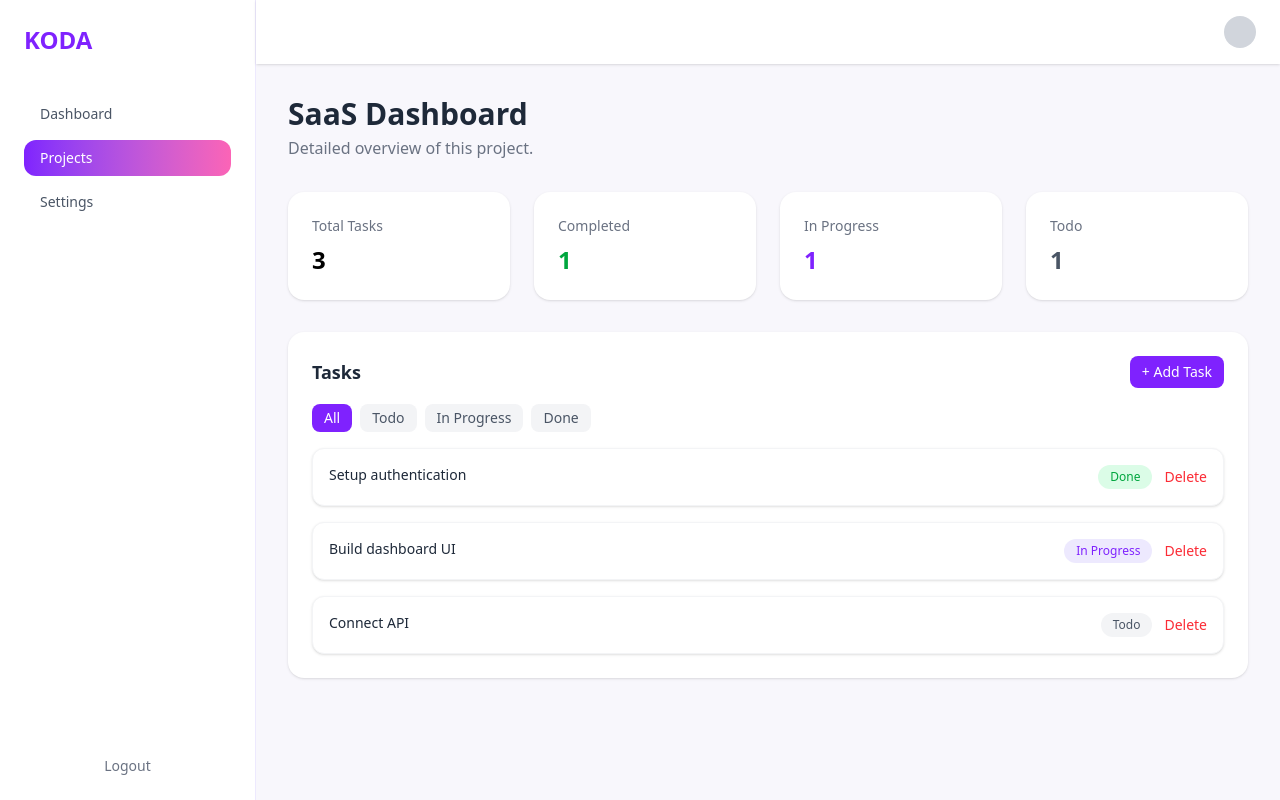
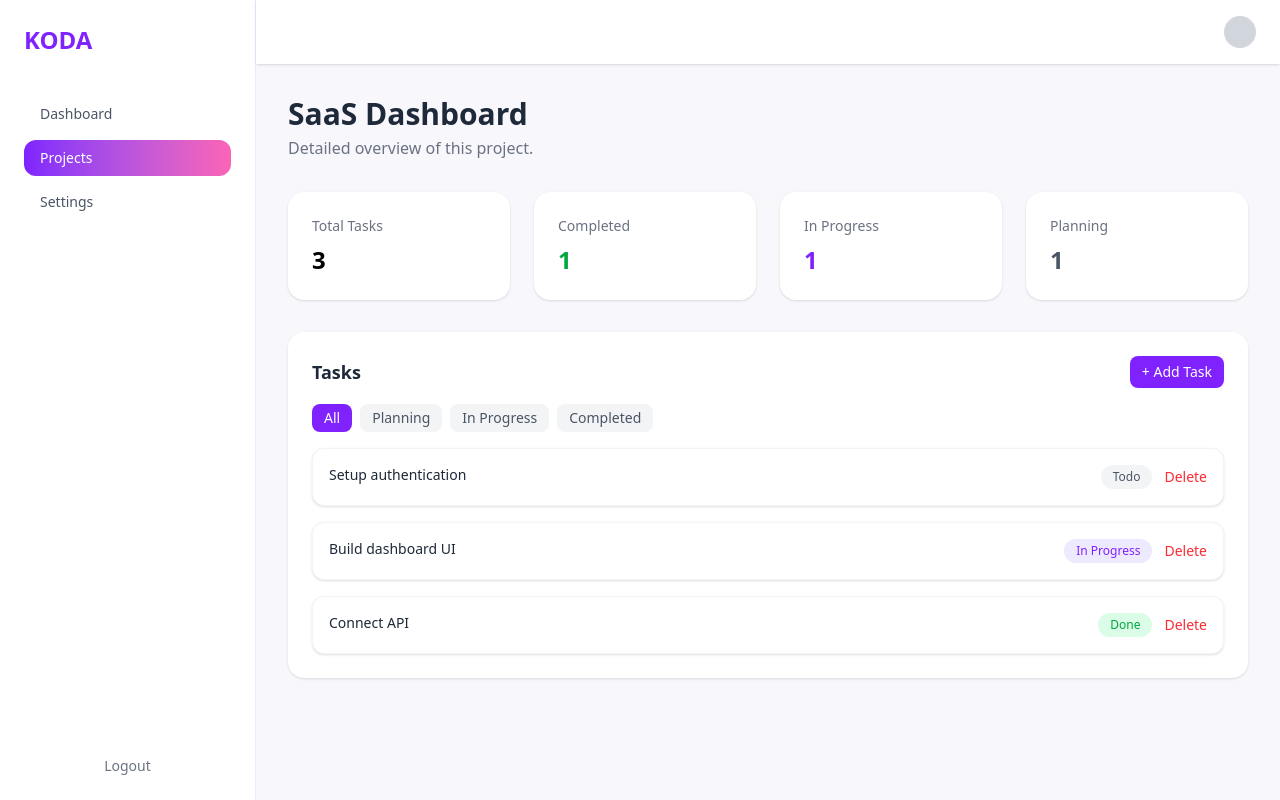
Before and after one commit to SouravDaroch/koda-dashboard, a Next.js app: page /dashboard/projects/1 in a window 1280 px wide. Built offline with nearby package versions, Linux system fonts and the light colour scheme.

Commit message:
fix: add persistant state (zustand) and fix status badge

```diff
--- a/src/app/(dashboard)/dashboard/components/StatusBadge.tsx
+++ b/src/app/(dashboard)/dashboard/components/StatusBadge.tsx
@@ -1,14 +1,15 @@
 export default function StatusBadge({
-  status,
+  status, progress
 }: {
   status: "Planning" | "In Progress" | "Completed";
+  progress: number
 }) {
   const base =
     "px-3 py-1 text-xs rounded-full font-medium";
 
-  if (status === "Completed")
+  if (status === "Completed" || progress == 100)
     return (
-      <span className={`${base} bg-violet-100 text-violet-700`}>
+      <span className={`${base} bg-green-100 text-green-600`}>
         {status}
       </span>
     );
--- a/src/app/(dashboard)/dashboard/page.tsx
+++ b/src/app/(dashboard)/dashboard/page.tsx
@@ -43,7 +43,12 @@ export default function DashboardPage() {
       (t) => t.status === "Done"
     ).length;
 
-    const progress = total === 0 ? 0 : Math.round((completed / total) * 100);
+
+    const inProgress = p.tasks.filter(
+      (t) => t.status === "In Progress"
+    ).length;
+
+    const progress = total === 0 ? 0 : Math.round((completed/total) * 100);
     return {
       id: p.id,
       name: p.name,
@@ -79,9 +84,9 @@ export default function DashboardPage() {
 
       {/* Projects Table */}
       <div className="bg-white rounded-2xl shadow-sm border border-violet-100 p-6">
-        <h2 className="text-lg font-semibold text-gray-800 mb-6">
-          Recent Projects
-        </h2>
+        <div className="flex justify-between text-lg font-semibold text-gray-800 mb-6">
+          Recent Projects <Link href={"/dashboard/projects"} className="text-sm hover:text-violet-600 text-gray-700">View All</Link>
+        </div>
 
         <div className="overflow-x-auto">
           <table className="w-full text-left border-collapse">
@@ -90,15 +95,23 @@ export default function DashboardPage() {
                 <th className="py-3">Project</th>
                 <th>Status</th>
                 <th>Tasks</th>
-                <th>Due Date</th>
+                <th className="mx-2">Due Date</th>
                 <th>Progress</th>
               </tr>
             </thead>
 
             <tbody className="text-sm text-gray-700">
-              {dashboardProjects.map((project) => (
+              {dashboardProjects.length === 0 ? (
+                <tr>
+                  <td colSpan={6} className=" text-center py-10 text-gray-500">
+                    No projects yet. Create your first project 🚀
+                  </td>
+                </tr>
+              ) : (
+                dashboardProjects.map((project) => (
                   <TableRow key={project.id} {...project} />
-              ))}
+                ))
+              )}
             </tbody>
           </table>
         </div>
@@ -132,7 +145,7 @@ function TableRow({
         <Link href={`/dashboard/projects/${id}`}>{name}</Link>
       </td>
       <td>
-        <StatusBadge status={status} />
+        <StatusBadge status={status} progress={progress} />
       </td>
       <td>{tasks}</td>
       <td>{dueDate}</td>
--- a/src/app/(dashboard)/dashboard/projects/[id]/components/AddTaskModal.tsx
+++ b/src/app/(dashboard)/dashboard/projects/[id]/components/AddTaskModal.tsx
@@ -12,7 +12,7 @@ interface Props {
 
 export default function AddTaskModal({ isOpen, onClose, projectId }: Props) {
   const [title, setTitle] = useState("");
-  const [status, setStatus] = useState<Task["status"]>("Todo");
+  const [status, setStatus] = useState<Task["status"]>("Planning");
   const addTask = useProjectStore((state) => state.addTask);
 
   if (!isOpen) return null;
@@ -28,7 +28,7 @@ export default function AddTaskModal({ isOpen, onClose, projectId }: Props) {
 
     addTask(projectId, newTask);
     setTitle("");
-    setStatus("Todo");
+    setStatus("Planning");
     onClose();
   };
 
@@ -54,9 +54,9 @@ export default function AddTaskModal({ isOpen, onClose, projectId }: Props) {
           onChange={(e) => setStatus(e.target.value as Task["status"])}
           className="w-full border border-gray-200 rounded-lg px-3 py-2 text-sm outline-none focus:ring-2 focus:ring-violet-400"
         >
-          <option value="Todo">Todo</option>
+          <option value="Planning">Planning</option>
           <option value="In Progress">In Progress</option>
-          <option value="Done">Done</option>
+          <option value="Completed">Completed</option>
         </select>
 
         <div className="flex justify-end gap-3 pt-2">
--- a/src/app/(dashboard)/dashboard/projects/[id]/page.tsx
+++ b/src/app/(dashboard)/dashboard/projects/[id]/page.tsx
@@ -59,7 +59,7 @@ export default function ProjectDetails({ params }: ProjectDetailsProps) {
         (task) => task.status === "In Progress"
     ).length;
 
-    const todoTasks = tasks.filter(
+    const PlanningTasks = tasks.filter(
         (task) => task.status === "Todo"
     ).length;
     return (
@@ -95,9 +95,9 @@ export default function ProjectDetails({ params }: ProjectDetailsProps) {
                 </div>
 
                 <div className="bg-white p-6 rounded-2xl shadow-sm">
-                    <h3 className="text-sm text-gray-500">Todo</h3>
+                    <h3 className="text-sm text-gray-500">Planning</h3>
                     <p className="text-2xl font-bold text-gray-600 mt-2">
-                        {todoTasks}
+                        {PlanningTasks}
                     </p>
                 </div>
 
@@ -121,10 +121,10 @@ export default function ProjectDetails({ params }: ProjectDetailsProps) {
                 {/* Filter Buttons UI */}
                 <div className="flex gap-2">
 
-                    {["All", "Todo", "In Progress", "Done"].map((status) => (
+                    {["All", "Planning", "In Progress", "Completed"].map((status) => (
                         <button
                             key={status}
-                            onClick={() => setFilter(status as "All" | "Todo" | "In Progress" | "Done")}
+                            onClick={() => setFilter(status as "All" |"Todo" | "In Progress" | "Done")}
                             className={`px-3 py-1 rounded-lg text-sm transition
         ${filter === status
                                     ? "bg-violet-600 text-white"
--- a/src/app/(dashboard)/dashboard/projects/components/StatusBadge.tsx
+++ b/src/app/(dashboard)/dashboard/projects/components/StatusBadge.tsx
@@ -10,7 +10,7 @@ export default function StatusBadge({
 
   if (status === "Completed")
     return (
-      <span className={`${base} bg-violet-100 text-violet-700`}>
+      <span className={`${base} bg-green-100 text-green-600`}>
         {status}
       </span>
     );
--- a/src/store/projectStore.ts
+++ b/src/store/projectStore.ts
@@ -1,7 +1,7 @@
 import { Project } from "@/types/project";
 import { Task } from "@/types/task";
 import { create } from "zustand";
-
+import { persist } from "zustand/middleware";
 
 
 interface ProjectStore {
@@ -14,7 +14,9 @@ interface ProjectStore {
   toggleTask: (projectId: string, taskId: string) => void;
 }
 
-export const useProjectStore = create<ProjectStore>((set) => ({
+export const useProjectStore = create<ProjectStore>()(
+  persist(
+    (set) => ({
   projects: [
     {
       id: "1",
@@ -22,9 +24,9 @@ export const useProjectStore = create<ProjectStore>((set) => ({
       status: "In Progress",
       dueDate: "2026-04-10",
       tasks: [
-        { id: "1", title: "Setup authentication", status: "Done" },
+        { id: "1", title: "Setup authentication", status: "Todo" },
         { id: "2", title: "Build dashboard UI", status: "In Progress" },
-        { id: "3", title: "Connect API", status: "Todo" },
+        { id: "3", title: "Connect API", status: "Done" },
       ],
     },
   ],
@@ -83,4 +85,8 @@ export const useProjectStore = create<ProjectStore>((set) => ({
           : project
       ),
     })),
-}));
+}),
+  {
+      name: "project-storage",
+    })
+);
```
Lines whose indentation alone changed are shown as unchanged.
